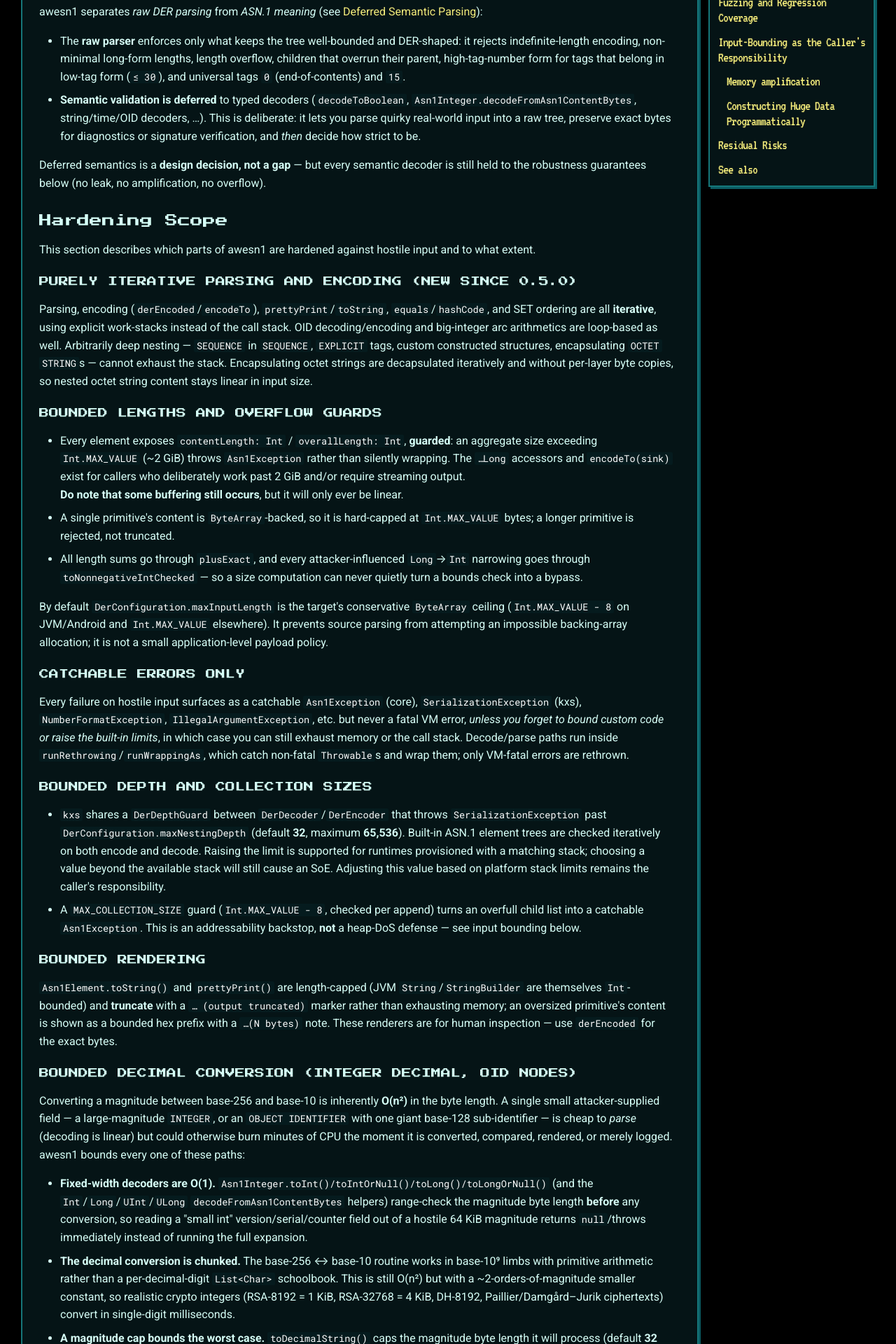
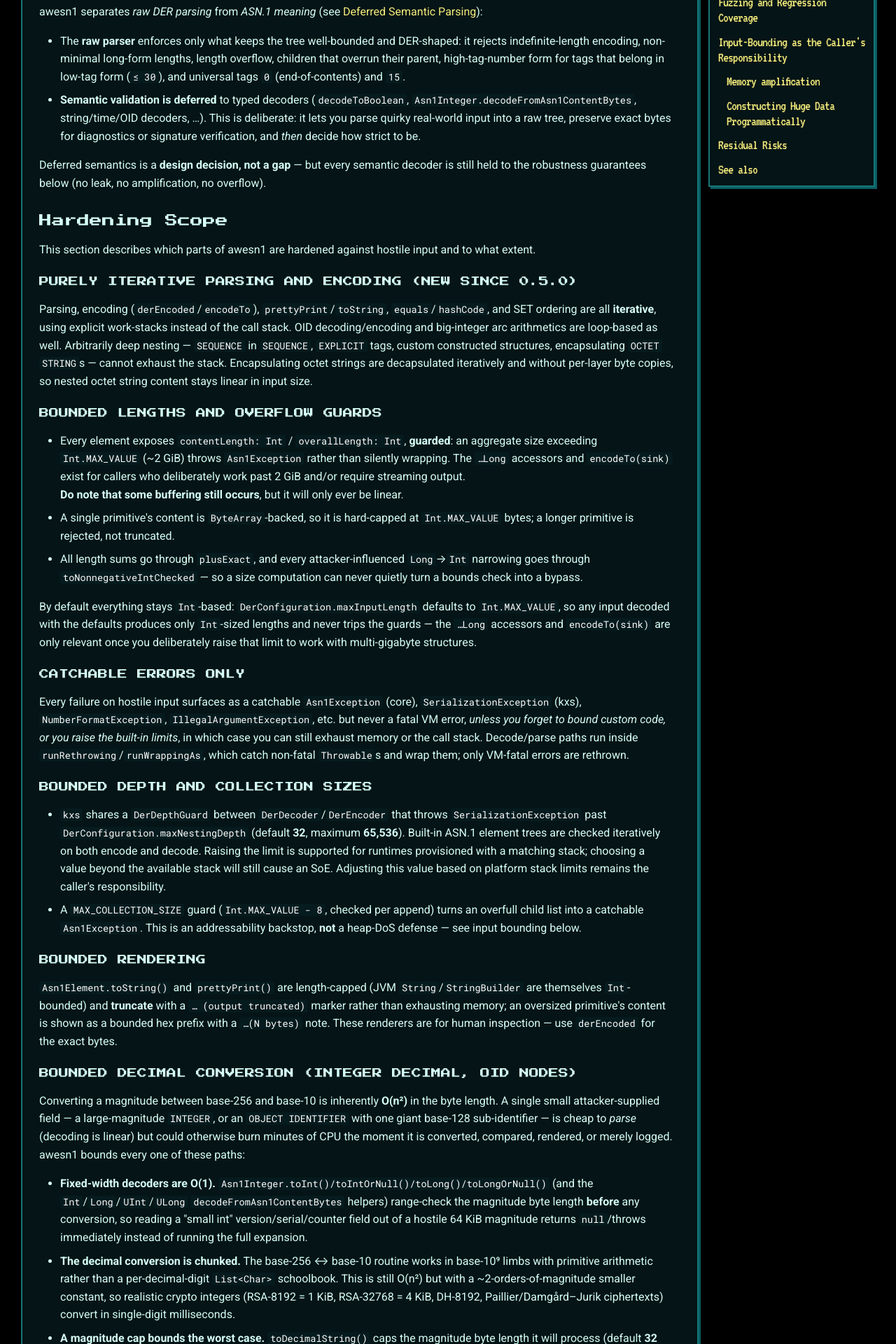
Before and after one commit to a-sit-plus/awesn1, an MkDocs documentation site: the page built from docs/docs/hardening.md, in a window 1280 px wide. Shown: the part 840-2760 px from the top of the page at 70% size. Built offline with MkDocs 1.6.1 and Material for MkDocs 9.7.7, drawn with Linux system fonts in a browser that asks for light colours; plug-ins that fetch from the network failed and are left out; comment, search, counter and statistics services are not loaded.

Commit message:
address PR feedback

```diff
--- a/docs/docs/hardening.md
+++ b/docs/docs/hardening.md
@@ -61,14 +61,14 @@ decapsulated iteratively and without per-layer byte copies, so nested octet stri
 - All length sums go through `plusExact`, and every attacker-influenced `Long`→`Int` narrowing goes through
   `toNonnegativeIntChecked` — so a size computation can never quietly turn a bounds check into a bypass.
 
-By default `DerConfiguration.maxInputLength` is the target's conservative `ByteArray` ceiling (`Int.MAX_VALUE - 8` on
-JVM/Android and `Int.MAX_VALUE` elsewhere). It prevents source parsing from attempting an impossible backing-array
-allocation; it is not a small application-level payload policy.
+By default everything stays `Int`-based: `DerConfiguration.maxInputLength` defaults to `Int.MAX_VALUE`, so any input
+decoded with the defaults produces only `Int`-sized lengths and never trips the guards — the `…Long` accessors and
+`encodeTo(sink)` are only relevant once you deliberately raise that limit to work with multi-gigabyte structures.
 
 ### Catchable Errors Only
 
 Every failure on hostile input surfaces as a catchable `Asn1Exception` (core), `SerializationException` (kxs), `NumberFormatException`, `IllegalArgumentException`, etc.
-but never a fatal VM error, *unless you forget to bound custom code or raise the built-in limits*, in which case you can
+but never a fatal VM error, *unless you forget to bound custom code, or you raise the built-in limits*, in which case you can
 still exhaust memory or the call stack.
 Decode/parse paths run inside `runRethrowing`/`runWrappingAs`, which catch non-fatal `Throwable`s and wrap them; only VM-fatal errors are rethrown.
 
```
